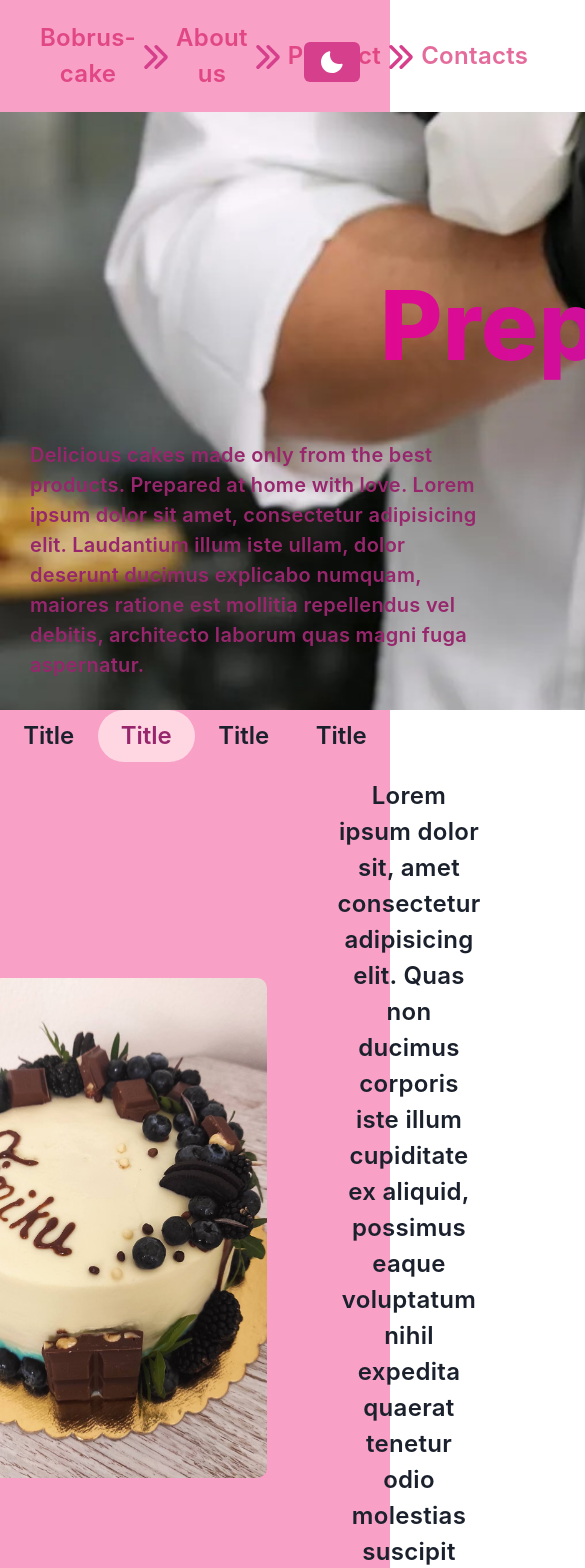
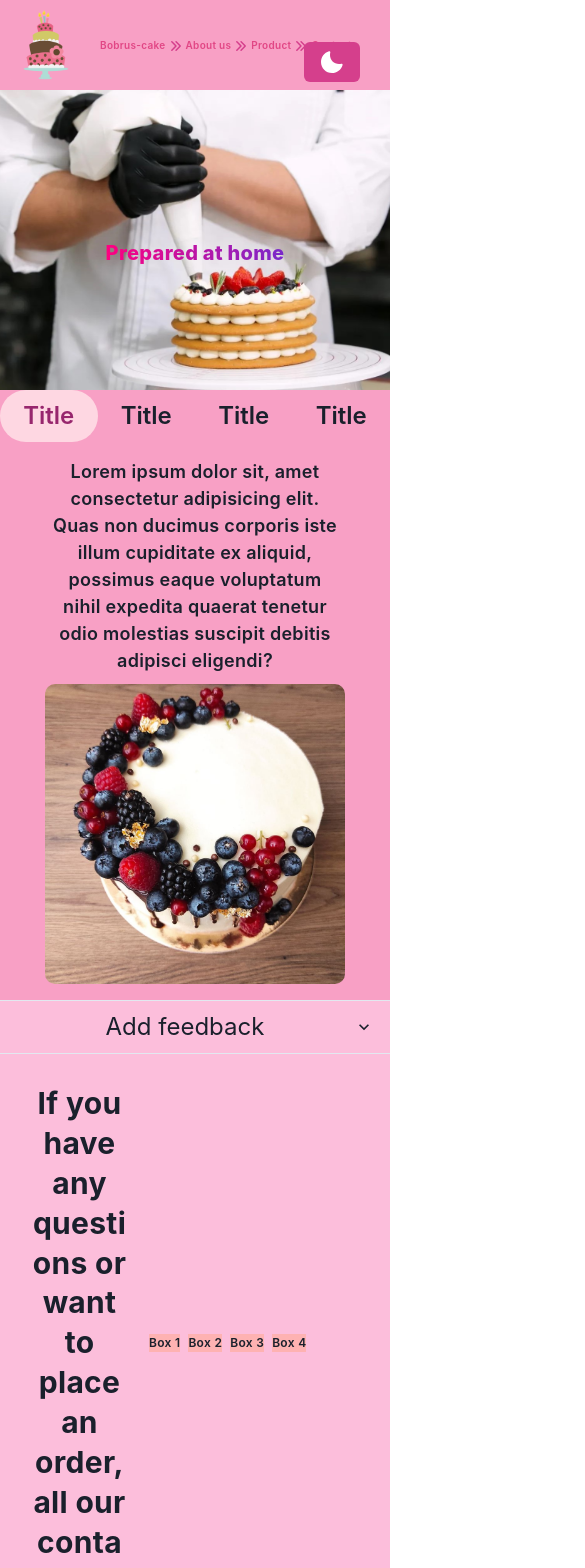
Before and after one commit to SofiiaShevtsova/Bobrus--cake, a React (Create React App) app: page / in a window 390 px wide. Shown: the top 1568 px of the page, 585 px wide, since content can reach past the window. Built offline with nearby package versions, Linux system fonts and the light colour scheme.

Commit message:
do responsiv

```diff
--- a/src/components/About/About.jsx
+++ b/src/components/About/About.jsx
@@ -1,29 +1,30 @@
-import { Box, Heading, Text } from '@chakra-ui/react';
+import { Box, Center, Heading, Text } from '@chakra-ui/react';
 import makeCake from 'image/make-cake.jpg';
 
 const About = () => {
   return (
     <Box
-      minH="500px"
-      w="1600px"
+      minH={{ base: '300px', md: '400px', xl:"500px"}}
+      minW={{ base: "320px", md: '768px', lg: '960px', xl: '1200px', '2xl': '1536px',}}
       m="0 auto"
       p="30px"
       backgroundImage={makeCake}
       backgroundSize="cover"
       backgroundPosition="center"
     >
-      <Heading
+      <Center><Heading
         as="h1"
         bgGradient="linear(to-l, #7928CA, #FF0080)"
         bgClip="text"
-        fontSize="8xl"
+        fontSize={{ base: "20px", md: "32px", lg: "8xl"}}
         fontWeight="extrabold"
         mt="120px"
         mb="50px"
       >
         Prepared at home
-      </Heading>
-      <Text color="pink.700" textAlign="start" w="30%" fontSize="xl">
+      </Heading></Center>
+
+      <Text color="pink.700" textAlign="start" w="30%" fontSize="xl" display={{base: 'none', lg: 'block'}}>
         Delicious cakes made only from the best products. Prepared at home with
         love. Lorem ipsum dolor sit amet, consectetur adipisicing elit.
         Laudantium illum iste ullam, dolor deserunt ducimus explicabo numquam,
--- a/src/components/Footer/Footer.jsx
+++ b/src/components/Footer/Footer.jsx
@@ -2,7 +2,7 @@ import { Center, Link, Text } from "@chakra-ui/react"
 
 const Footer = () => {
     return (
-    <Center backgroundColor="rgba(246, 135, 179, 0.534)" p="5px" gap="20px">
+      <Center backgroundColor="rgba(246, 135, 179, 0.534)" p="5px" gap={{ base: '5px', md: "20px"}} flexWrap='wrap'>
       <Text >&#xA9; 2023</Text>
       <Text >All Rights Reserved</Text>
       <Text >Developed by <Link href="https://github.com/SofiiaShevtsova" isExternal>Sofiia Shevtsova</Link></Text>
--- a/src/components/Header/Header.jsx
+++ b/src/components/Header/Header.jsx
@@ -4,7 +4,7 @@ import Navigate from './Navigate/Navigate';
 
 const Header = () => {
   return (
-    <Flex alignItems='center' gap="20px" backgroundColor="rgba(246, 135, 179, 0.534)" p="20px">
+    <Flex alignItems='center' gap="20px" backgroundColor="rgba(246, 135, 179, 0.534)" p={{ base: '10px', md: "20px"}}>
       <Logo />
       <Navigate />
     </Flex>
--- a/src/components/Header/Navigate/Navigate.jsx
+++ b/src/components/Header/Navigate/Navigate.jsx
@@ -3,7 +3,7 @@ import { ArrowRightIcon } from '@chakra-ui/icons';
 
 const Navigate = () => {
   return (
-    <Breadcrumb spacing='8px' fontSize='2xl' color='rgba(210, 10, 90, 0.6)' separator={<ArrowRightIcon color='pink.500' />}>
+    <Breadcrumb spacing='5px' fontSize={{ base: '10px', md: '2xl'}} color='rgba(210, 10, 90, 0.6)' separator={<ArrowRightIcon color='pink.500' />}>
       <BreadcrumbItem>
         <BreadcrumbLink href="/">Bobrus-cake</BreadcrumbLink>
       </BreadcrumbItem>
--- a/src/components/Product/Product.jsx
+++ b/src/components/Product/Product.jsx
@@ -6,6 +6,7 @@ import {
   TabPanels,
   Image,
   Center,
+  Box,
   Text,
 } from '@chakra-ui/react';
 import cake1 from 'image/cake1.jpg';
@@ -15,79 +16,120 @@ import cake4 from 'image/cake4.jpg';
 
 const Product = () => {
   return (
-    <Tabs defaultIndex={1} isFitted variant="soft-rounded" id="product" colorScheme="pink">
+    <Tabs
+      defaultIndex={0}
+      isFitted
+      variant="soft-rounded"
+      id="product"
+      colorScheme="pink"
+    >
       <TabList backgroundColor="rgba(246, 135, 179, 0.534)">
-        <Tab fontSize='24px' color='inherit'>Title</Tab>
-        <Tab fontSize='24px' color='inherit'>Title</Tab>
-        <Tab fontSize='24px' color='inherit'>Title</Tab>
-        <Tab fontSize='24px' color='inherit'>Title</Tab>
+        <Tab fontSize="24px" color="inherit">
+          Title
+        </Tab>
+        <Tab fontSize="24px" color="inherit">
+          Title
+        </Tab>
+        <Tab fontSize="24px" color="inherit">
+          Title
+        </Tab>
+        <Tab fontSize="24px" color="inherit">
+          Title
+        </Tab>
       </TabList>
 
       <TabPanels backgroundColor="rgba(246, 135, 179, 0.534)">
         <TabPanel>
-          <Center gap="70px">
-            <Text w="50%" fontSize="24px">
-              Lorem ipsum dolor sit, amet consectetur adipisicing elit. Quas non
-              ducimus corporis iste illum cupiditate ex aliquid, possimus eaque
-              voluptatum nihil expedita quaerat tenetur odio molestias suscipit
-              debitis adipisci eligendi?
+          <Box gap="100px" justifyContent="center" display={{ md: 'flex' }}>
+            <Center
+              w={{ base: '80%', md: '50%' }}
+              m={{ base: '0 auto 10px auto', md: '0' }}
+            >
+              <Text fontSize={{ base: '18px', md: '24px' }}>
+                Lorem ipsum dolor sit, amet consectetur adipisicing elit. Quas
+                non ducimus corporis iste illum cupiditate ex aliquid, possimus
+                eaque voluptatum nihil expedita quaerat tenetur odio molestias
+                suscipit debitis adipisci eligendi?
               </Text>
-
+            </Center>
+            <Center>
               <Image
                 fit="cover"
                 src={cake1}
-              boxSize="500px"
+                boxSize="300px"
                 borderRadius="10px"
               />
             </Center>
+          </Box>
         </TabPanel>
         <TabPanel>
-          <Center gap="70px">
+          <Box gap="100px" justifyContent="center" display={{ md: 'flex' }}>
+            <Center>
               <Image
                 fit="cover"
                 src={cake2}
-              boxSize="500px"
+                boxSize="300px"
                 borderRadius="10px"
               />
-            <Text w="50%" fontSize="24px">
-              Lorem ipsum dolor sit, amet consectetur adipisicing elit. Quas non
-              ducimus corporis iste illum cupiditate ex aliquid, possimus eaque
-              voluptatum nihil expedita quaerat tenetur odio molestias suscipit
-              debitis adipisci eligendi?
+            </Center>
+            <Center
+              w={{ base: '80%', md: '50%' }}
+              m={{ base: '0 auto 10px auto', md: '0' }}
+            >
+              <Text fontSize={{ base: '18px', md: '24px' }}>
+                Lorem ipsum dolor sit, amet consectetur adipisicing elit. Quas
+                non ducimus corporis iste illum cupiditate ex aliquid, possimus
+                eaque voluptatum nihil expedita quaerat tenetur odio molestias
+                suscipit debitis adipisci eligendi?
               </Text>
             </Center>
+          </Box>
         </TabPanel>
         <TabPanel>
-          <Center gap="70px">
-            <Text w="50%" fontSize="24px">
-              Lorem ipsum dolor sit, amet consectetur adipisicing elit. Quas non
-              ducimus corporis iste illum cupiditate ex aliquid, possimus eaque
-              voluptatum nihil expedita quaerat tenetur odio molestias suscipit
-              debitis adipisci eligendi?
+          <Box gap="100px" justifyContent="center" display={{ md: 'flex' }}>
+            <Center
+              w={{ base: '80%', md: '50%' }}
+              m={{ base: '0 auto 10px auto', md: '0' }}
+            >
+              <Text fontSize={{ base: '18px', md: '24px' }}>
+                Lorem ipsum dolor sit, amet consectetur adipisicing elit. Quas
+                non ducimus corporis iste illum cupiditate ex aliquid, possimus
+                eaque voluptatum nihil expedita quaerat tenetur odio molestias
+                suscipit debitis adipisci eligendi?
               </Text>
+            </Center>
+            <Center>
               <Image
                 fit="cover"
                 src={cake3}
-              boxSize="500px"
+                boxSize="300px"
                 borderRadius="10px"
               />
             </Center>
+          </Box>
         </TabPanel>
         <TabPanel>
-          <Center gap="70px">
+          <Box gap="100px" justifyContent="center" display={{ md: 'flex' }}>
+            <Center>
               <Image
                 fit="cover"
                 src={cake4}
-              boxSize="500px"
+                boxSize="300px"
                 borderRadius="10px"
               />
-            <Text w="50%" fontSize="24px">
-              Lorem ipsum dolor sit, amet consectetur adipisicing elit. Quas non
-              ducimus corporis iste illum cupiditate ex aliquid, possimus eaque
-              voluptatum nihil expedita quaerat tenetur odio molestias suscipit
-              debitis adipisci eligendi?
+            </Center>
+            <Center
+              w={{ base: '80%', md: '50%' }}
+              m={{ base: '0 auto 10px auto', md: '0' }}
+            >
+              <Text fontSize={{ base: '18px', md: '24px' }}>
+                Lorem ipsum dolor sit, amet consectetur adipisicing elit. Quas
+                non ducimus corporis iste illum cupiditate ex aliquid, possimus
+                eaque voluptatum nihil expedita quaerat tenetur odio molestias
+                suscipit debitis adipisci eligendi?
               </Text>
             </Center>
+          </Box>
         </TabPanel>
       </TabPanels>
     </Tabs>
--- /dev/null
+++ b/src/theme/theme.js
@@ -0,0 +1,11 @@
+import { extendTheme } from '@chakra-ui/react'
+
+const breakpoints = {
+  sm: '320px',
+  md: '768px',
+  lg: '960px',
+  xl: '1200px',
+  '2xl': '1536px',
+}
+
+const theme = extendTheme({ breakpoints })
```
Lines whose indentation alone changed are shown as unchanged.
